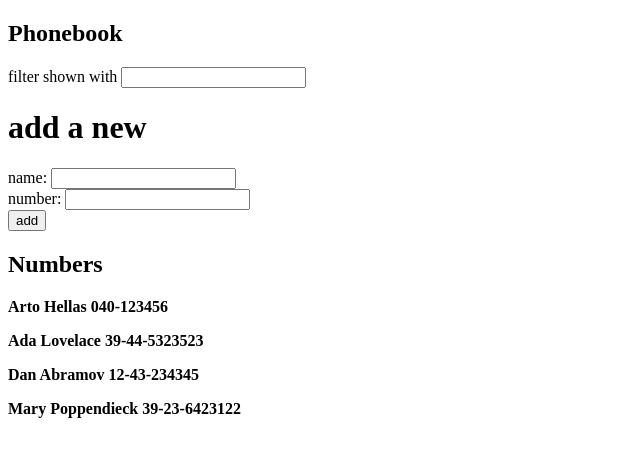
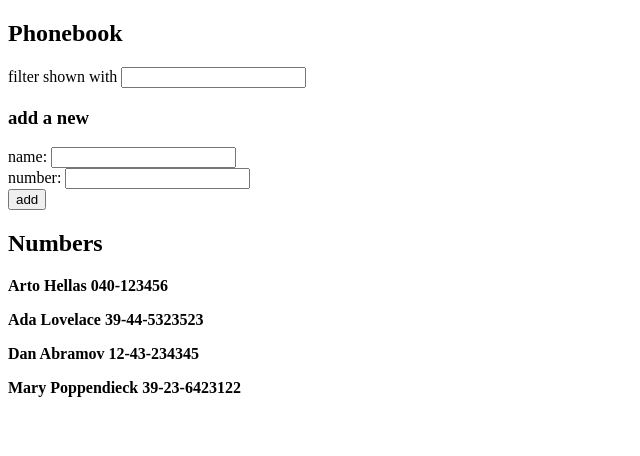
Before and after one commit to hgao080/full-stack-open, a React (Vite) app in the folder part2/phonebook/: page / in a window 1280 px wide. Shown: the top 456 px of the page, without its empty margins (0-640 px from the left). Built offline with nearby package versions, Linux system fonts and the light colour scheme.

Commit message:
Refactired by extracting suitable components

```diff
--- a/part2/phonebook/src/App.jsx
+++ b/part2/phonebook/src/App.jsx
@@ -1,73 +1,70 @@
-import { useState } from 'react'
+import { useState } from "react";
 
-import Details from './components/Details'
+import Details from "./components/Details";
+import Filter from "./components/Filter";
+import PersonForm from "./components/PersonForm";
 
 const App = () => {
   const [persons, setPersons] = useState([
-    { name: 'Arto Hellas', number: '040-123456', id: 1 },
-    { name: 'Ada Lovelace', number: '39-44-5323523', id: 2 },
-    { name: 'Dan Abramov', number: '12-43-234345', id: 3 },
-    { name: 'Mary Poppendieck', number: '39-23-6423122', id: 4 }
-  ])
+    { name: "Arto Hellas", number: "040-123456", id: 1 },
+    { name: "Ada Lovelace", number: "39-44-5323523", id: 2 },
+    { name: "Dan Abramov", number: "12-43-234345", id: 3 },
+    { name: "Mary Poppendieck", number: "39-23-6423122", id: 4 },
+  ]);
 
-  const [newName, setNewName] = useState('')
-  const [newNumber, setNewNumber] = useState('')
-  const [filter, setFilter] = useState('')
-  const personsToShow = filter.length === 0 ? persons : persons.filter(person => person.name.toLowerCase().startsWith(filter.toLowerCase()))
+  const [newName, setNewName] = useState("");
+  const [newNumber, setNewNumber] = useState("");
+  const [filter, setFilter] = useState("");
+  const personsToShow =
+    filter.length === 0
+      ? persons
+      : persons.filter((person) =>
+          person.name.toLowerCase().startsWith(filter.toLowerCase())
+        );
 
   const addPerson = (e) => {
-    e.preventDefault()
+    e.preventDefault();
 
-    if (persons.find(person => person.name === newName)) {
-      alert(`${newName} is already added to phonebook`)
-      return
+    if (persons.find((person) => person.name === newName)) {
+      alert(`${newName} is already added to phonebook`);
+      return;
     }
 
     const nameObject = {
       name: newName,
       number: newNumber,
       id: String(persons.length + 1),
-    }
+    };
 
-    setPersons(persons.concat(nameObject))
-    setNewName('')
-    setNewNumber('')
-  }
+    setPersons(persons.concat(nameObject));
+    setNewName("");
+    setNewNumber("");
+  };
 
   const handleNameChange = (e) => {
-    setNewName(e.target.value)
-  }
+    setNewName(e.target.value);
+  };
 
   const handleNumberChange = (e) => {
-    setNewNumber(e.target.value)
-  }
+    setNewNumber(e.target.value);
+  };
 
   const handleFilterChange = (e) => {
-    setFilter(e.target.value)
-  }
+    setFilter(e.target.value);
+  };
 
   return (
     <div>
       <h2>Phonebook</h2>
-      <div>
-        filter shown with <input value={filter} onChange={handleFilterChange} />
-      </div>
-      <form onSubmit={addPerson}>
-        <h1>add a new</h1>
-        <div>
-          name: <input value={newName} onChange={handleNameChange}/>
-        </div>
-        <div>number: <input value={newNumber} onChange={handleNumberChange} /></div>
-        <div>
-          <button type="submit">add</button>
-        </div>
-      </form>
+      <Filter filter={filter} handleFilterChange={handleFilterChange}></Filter>
+      <h3>add a new</h3>
+      <PersonForm newName={newName} handleNameChange={handleNameChange} newNumber={newNumber} handleNumberChange={handleNumberChange} addPerson={addPerson}></PersonForm>
       <h2>Numbers</h2>
       {personsToShow.map((person) => (
         <Details key={person.id} person={person}></Details>
       ))}
     </div>
-  )
-}
+  );
+};
 
-export default App
+export default App;
--- /dev/null
+++ b/part2/phonebook/src/components/Filter.jsx
@@ -0,0 +1,9 @@
+const Filter = ({filter, handleFilterChange}) => {
+  return (
+    <div>
+      filter shown with <input value={filter} onChange={handleFilterChange} />
+    </div>
+  );
+};
+
+export default Filter;
--- /dev/null
+++ b/part2/phonebook/src/components/PersonForm.jsx
@@ -0,0 +1,19 @@
+const PersonForm = (props) => {
+  const { newName, handleNameChange, newNumber, handleNumberChange, addPerson } = props;
+
+  return (
+    <form onSubmit={addPerson}>
+      <div>
+        name: <input value={newName} onChange={handleNameChange} />
+      </div>
+      <div>
+        number: <input value={newNumber} onChange={handleNumberChange} />
+      </div>
+      <div>
+        <button type="submit">add</button>
+      </div>
+    </form>
+  );
+};
+
+export default PersonForm;
```
